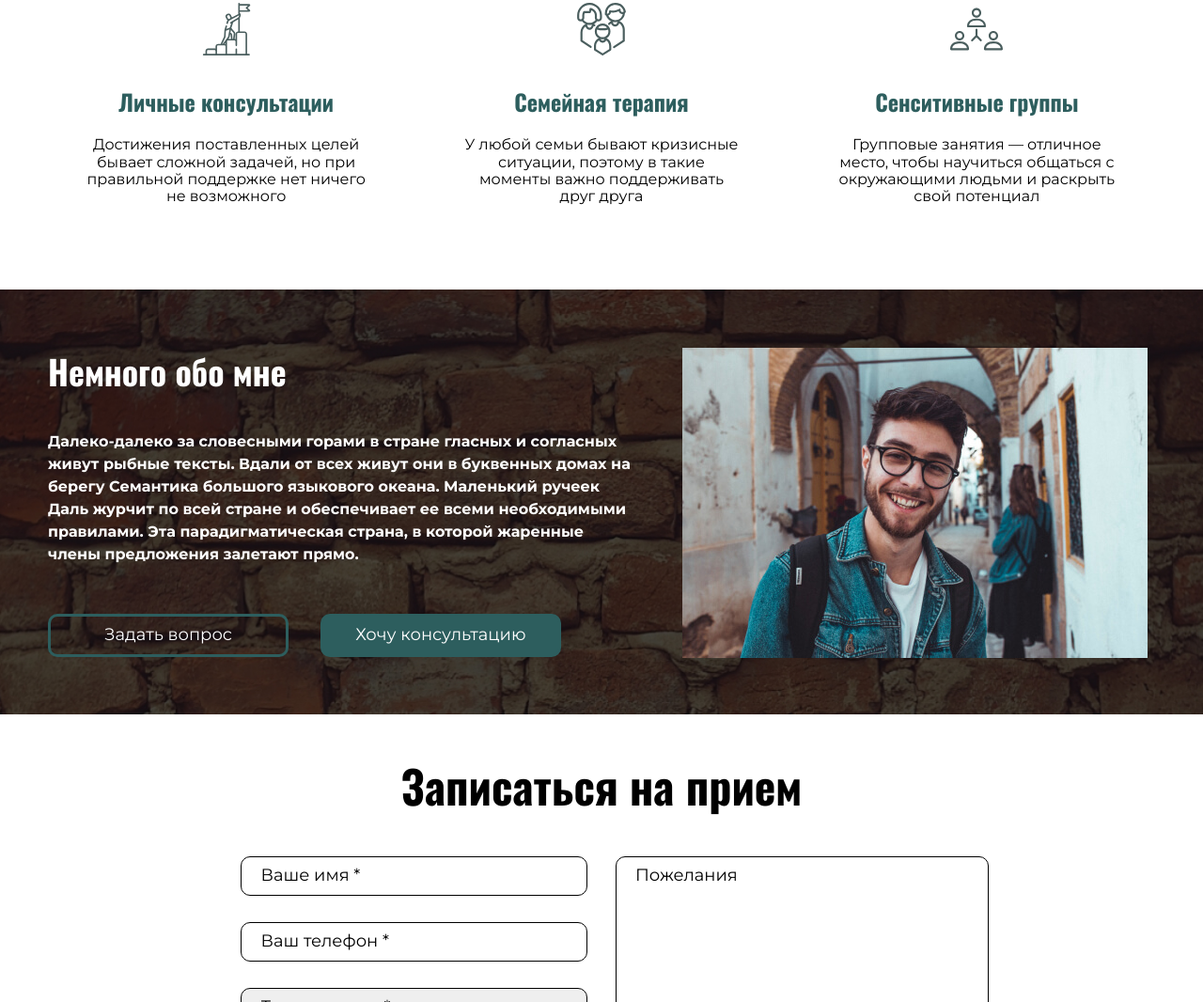
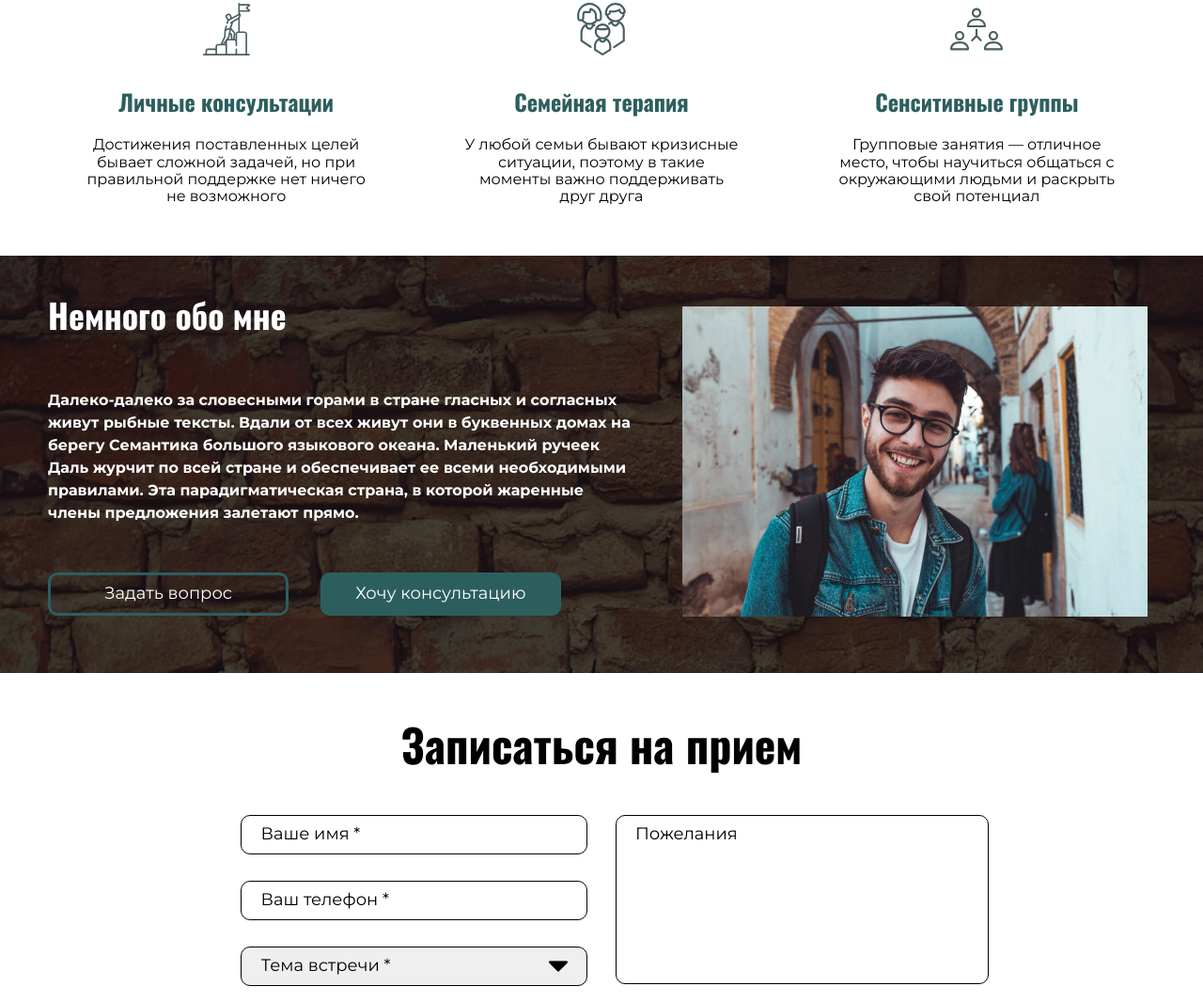
Before and after one commit to vladchukavov/marin-site, a plain HTML site: page index.html in a window 1280 px wide. Shown: the part 839-1905 px from the top of the page at 94% size. Drawn offline with Linux system fonts and the light colour scheme.

Commit message:
replaced about

```diff
--- a/index.html
+++ b/index.html
@@ -62,16 +62,20 @@
         </article>
     </section>
     <section class="about center">
+        <div class="about__container">
+            <div class="about__text-block">
                 <h3 class="about__title">Немного обо мне</h3>
                 <p class="about__desc" >Далеко-далеко за словесными горами в стране гласных и согласных живут рыбные тексты.
                     Вдали от всех живут они в буквенных домах на берегу Семантика большого языкового океана.
                     Маленький ручеек Даль журчит по всей стране и обеспечивает ее всеми необходимыми правилами.
                     Эта парадигматическая страна, в которой жаренные члены предложения залетают прямо.
                 </p>
-        <a class="about__btn about__btn-ask" href="#">Задать вопрос</a>
+            </div>
+            <button class="about__btn about__btn-ask">Задать вопрос</button>
             <a class="about__btn about__btn-consult" href="#">Хочу консультацию</a>
-        <div class="about__container">
+            <div class="about__img-block">
                 <img class="about__img" src="img/about-photo.jpg" alt="">
+            </div>
         </div>
     </section>
     <section class="center appointment">
--- a/sass/_about.scss
+++ b/sass/_about.scss
@@ -1,25 +1,27 @@
 .about {
   background-image: url("../img/Rectangle.jpg");
-  color: #fff;
-  background-position: center;
   background-repeat: no-repeat;
   background-size: cover;
-
+  &__text-block {
+    display: flex;
+    flex-direction: column;
+  }
   &__title {
+    color: #FFF;
     font-size: 36px;
     line-height: 1.5;
-    padding-top: 60px;
   }
   &__desc {
+    color: #FFF;
     font-weight: 700;
     line-height: 1.5;
     max-width: 625px;
   }
-  &__container {
+  &__img-block {
     display: flex;
-    flex-direction: column-reverse;
   }
   &__img {
+    align-self: flex-end;
     position: absolute;
     padding: 60px 135px 60px 675px;
   }
```
Also changed, not shown: css/style.css, sass/style.css, 2 other files. Lines whose indentation alone changed are shown as unchanged.
